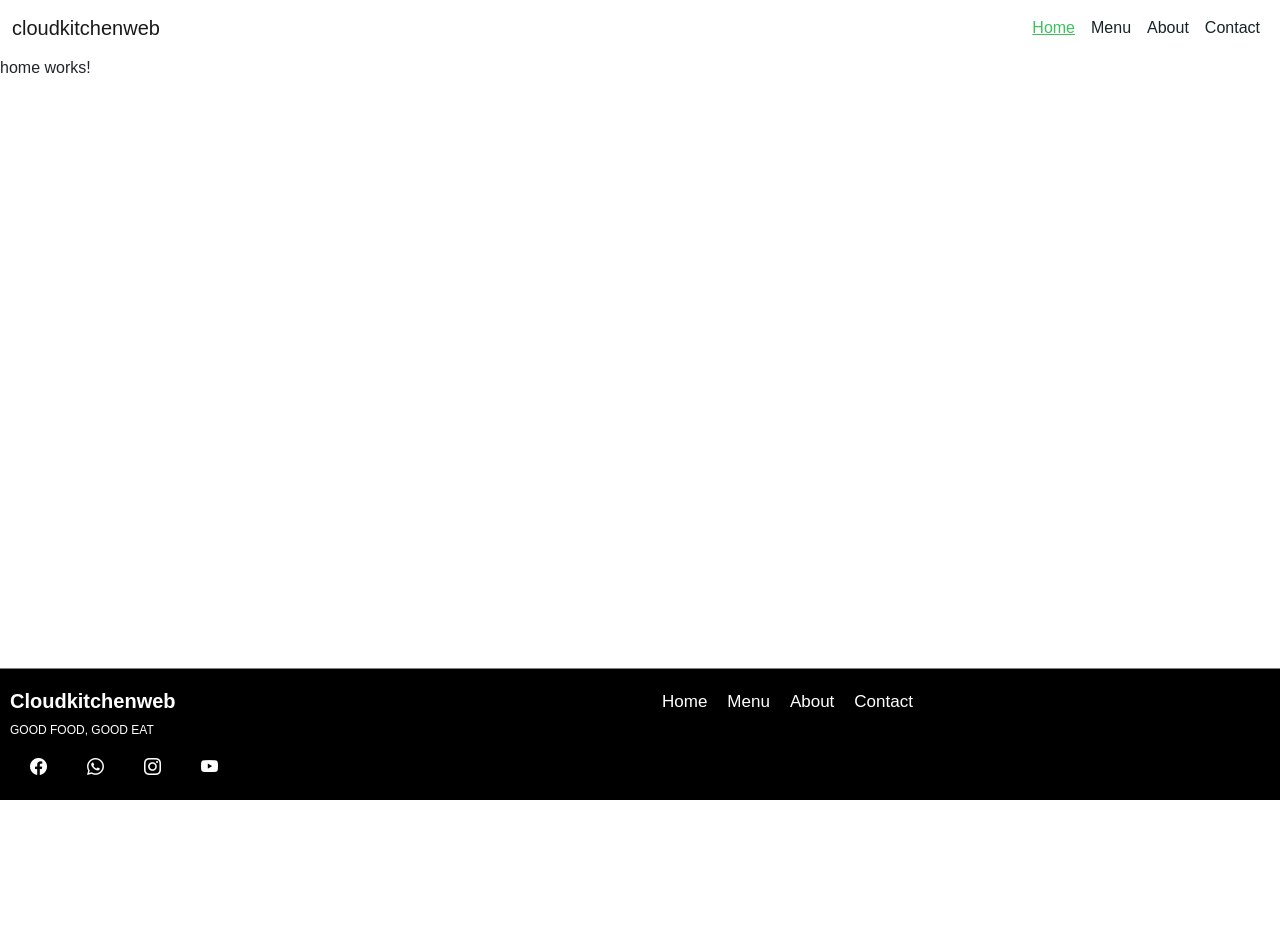
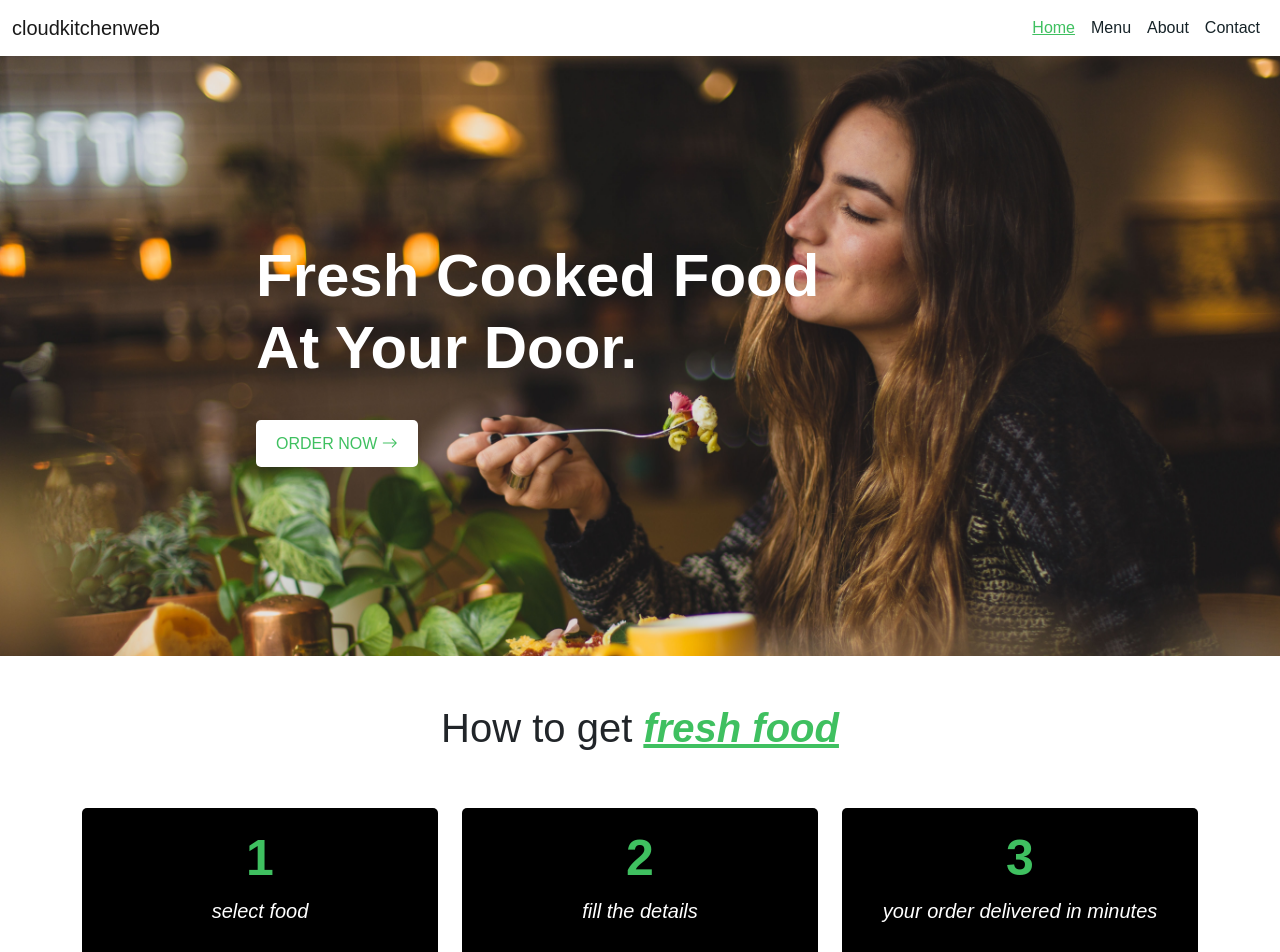
Before and after one commit to ericsoucy/cloudkitchen-responsive, an Angular app: page / in a window 1280 px wide. Shown: the top 952 px of the page. Before the commit the page ends 800 px from the top, so only its background shows below. Built offline with nearby package versions, Linux system fonts and the light colour scheme.

Commit message:
homepage

```diff
--- a/src/app/pages/home/home.component.css
+++ b/src/app/pages/home/home.component.css
@@ -0,0 +1,59 @@
+.banner {
+  background-image: url(../../../assets/bannerimg.jpg);
+  height: 600px;
+  background-position: center top;
+  background-size: cover;
+}
+
+.content {
+  top: 30%;
+  left: 20%;
+  position: absolute;
+}
+
+.content h1 {
+  color: #fff;
+  font-size: 60px;
+  font-weight: bold;
+}
+
+.content a {
+  text-decoration: none;
+  background-color: #fff;
+  color: var(--primary-color);
+  padding: 15px 20px;
+  border-radius: 5px;
+
+}
+
+.content a:hover {
+  background-color: var(--primary-color);
+  color: #fff;
+}
+
+.stepBox {
+  background-color: #000;
+  padding: 20px 20px;
+  border-radius: 5px;
+  text-align: center;
+
+}
+
+.stepBox h1 {
+  color: var(--primary-color);
+  font-size: 50px;
+  font-weight: bold;
+}
+
+.stepBox p {
+  font-size: 20px;
+  font-style: italic;
+  color: #fff;
+}
+
+.highlight {
+  color: var(--primary-color);
+  font-weight: bold;
+  font-style: italic;
+  text-decoration: underline;
+}
--- a/src/app/pages/home/home.component.html
+++ b/src/app/pages/home/home.component.html
@@ -1 +1,32 @@
-<p>home works!</p>
+<div class="banner">
+  <div class="content">
+    <h1 class="mb-5">Fresh Cooked Food <br/>At Your Door.</h1>
+    <a routerLink="menu">ORDER NOW <i class="bi bi-arrow-right"></i></a>
+  </div>
+</div>
+<div class="container mt-5 mb-4">
+  <h1 class="text-center">
+    How to get <span class="highlight">fresh food</span>
+  </h1>
+  <div class="row mt-5">
+      <div class="col-lg-4 mt-2">
+        <div class="stepBox">
+          <h1>1</h1>
+          <p>select food</p>
+        </div>
+      </div>
+      <div class="col-lg-4 mt-2">
+        <div class="stepBox">
+          <h1>2</h1>
+          <p>fill the details</p>
+        </div>
+      </div>
+      <div class="col-lg-4 mt-2">
+        <div class="stepBox">
+          <h1>3</h1>
+          <p>your order delivered in minutes</p>
+        </div>
+      </div>
+  </div>
+</div>
+Photo by <a href="https://unsplash.com/@pablomerchanm?utm_source=unsplash&utm_medium=referral&utm_content=creditCopyText">Pablo Merchán Montes</a> on <a href="https://unsplash.com/s/photos/eating?utm_source=unsplash&utm_medium=referral&utm_content=creditCopyText">Unsplash</a>
```
Also changed, not shown: src/assets/bannerimg.jpg (added).
